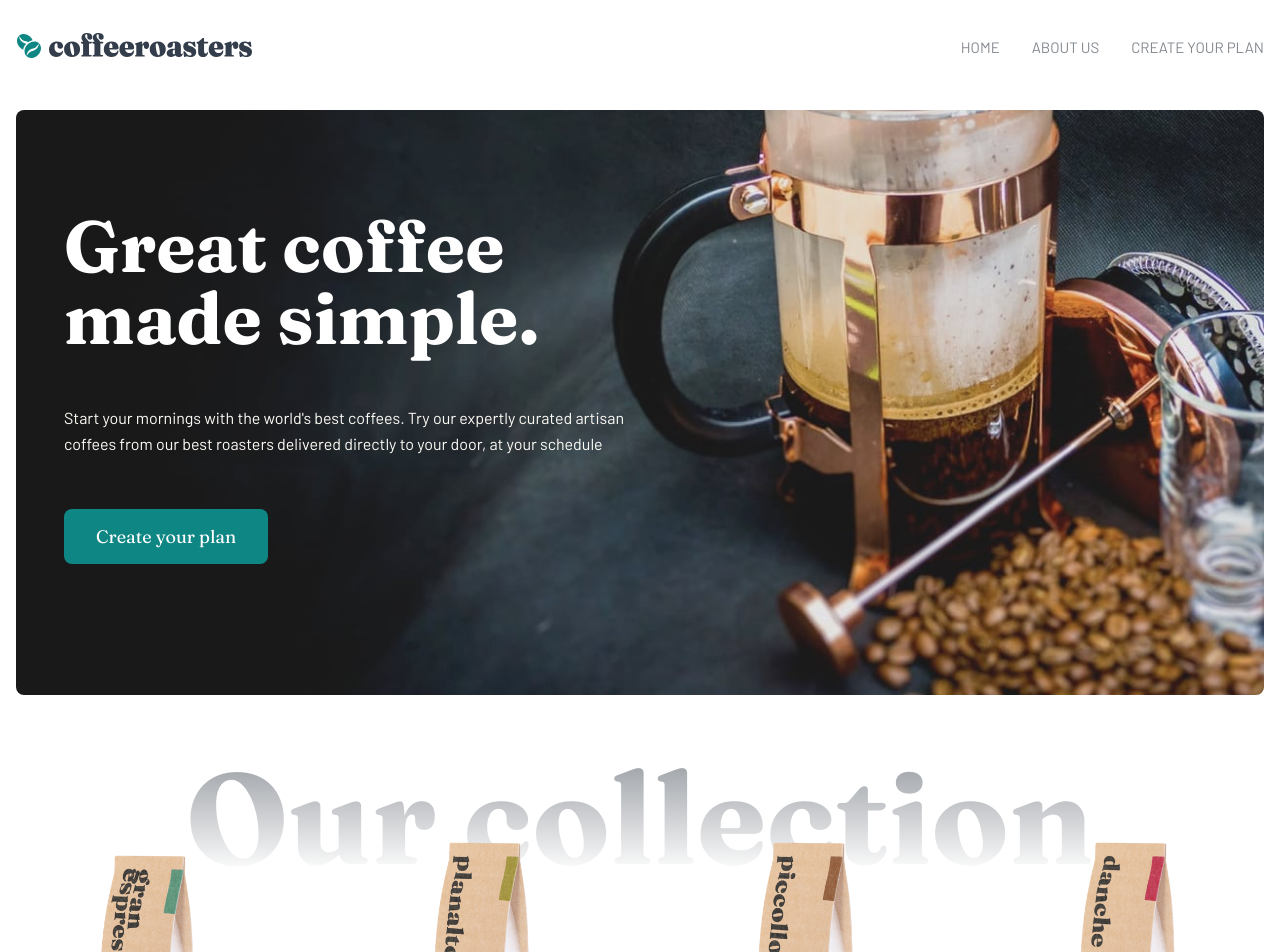
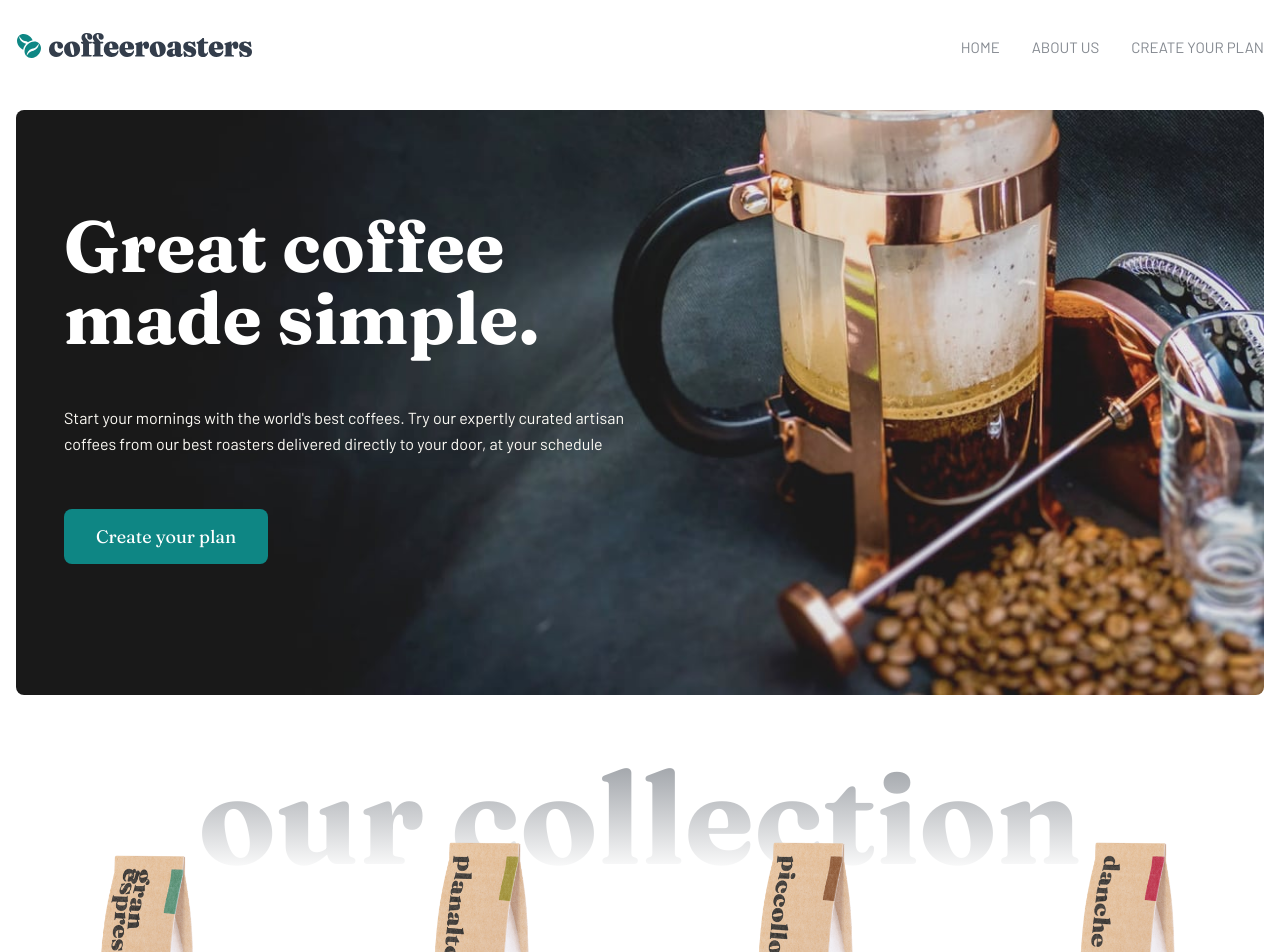
Before and after one commit to mbaxendale22/fem_coffee_roaster_subs, a Next.js app: page / in a window 1280 px wide. Shown: the top 952 px of the page. Built offline with nearby package versions, Linux system fonts and the light colour scheme.

Commit message:
update main page title

```diff
--- a/app/page.tsx
+++ b/app/page.tsx
@@ -38,7 +38,7 @@ export default function Home() {
                 />
 
                 <h2 className={` ${fraunces.className} ${styles.collection}`}>
-                    Our collection
+                    our collection
                 </h2>
 
                 <section className={styles.collection__container}>
```
